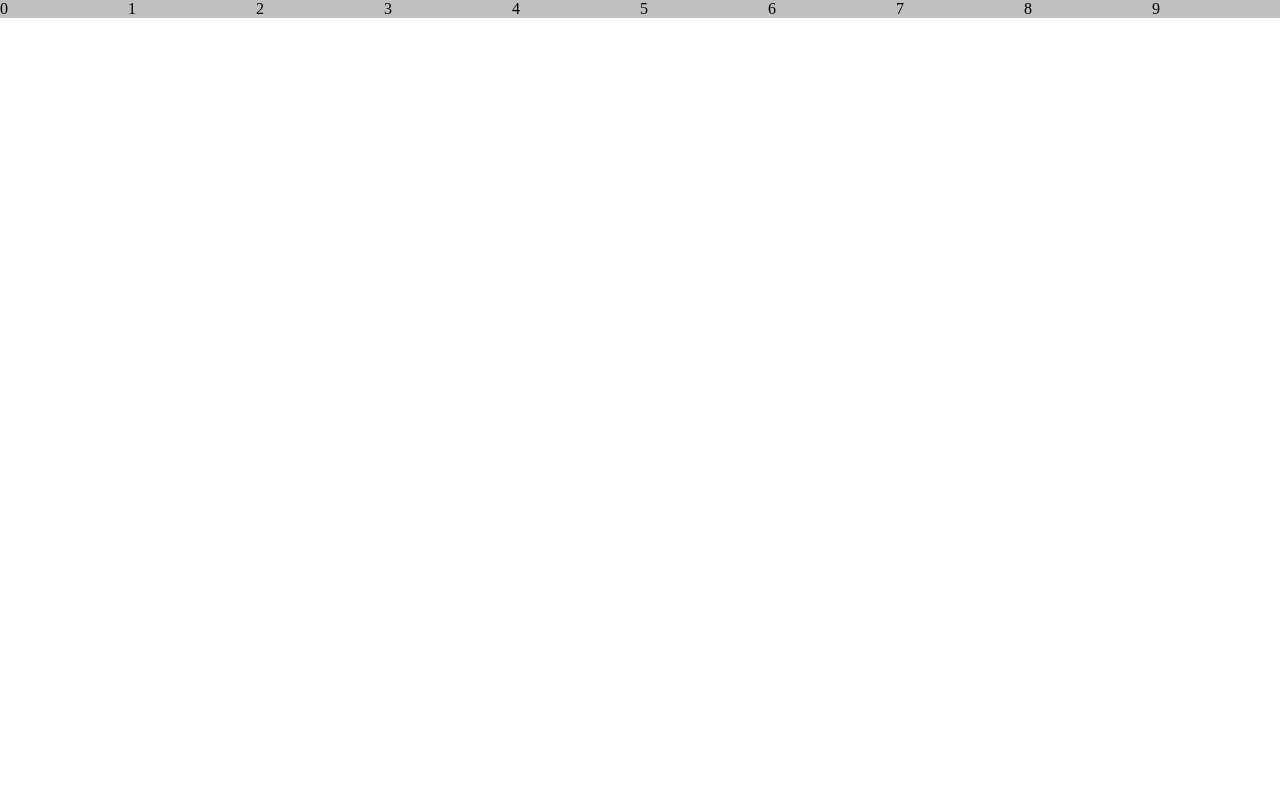
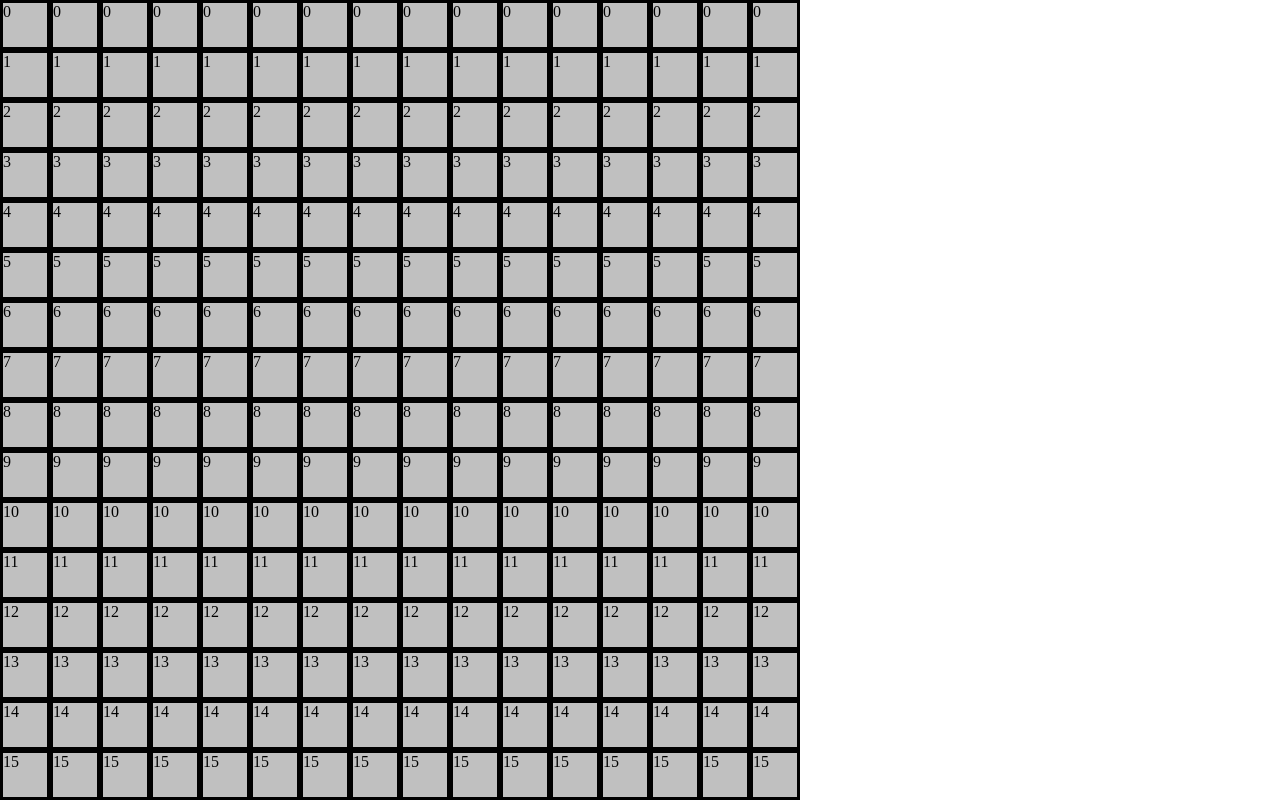
Before and after one commit to ryanpereda/etch-a-sketch, a plain HTML site: page index.html in a window 1280 px wide. Drawn offline with Linux system fonts and the light colour scheme.

Commit message:
basic grid setup to make sure it's working

```diff
--- a/js.js
+++ b/js.js
@@ -1,13 +1,13 @@
 let container = document.querySelector(".container")
 
+for (let i = 0; i < 16; i++) {
     let divRow = document.createElement("div")
     divRow.className = "divrow"
-
-for (let i = 0; i < 10; i++) {
+    for (let j = 0; j < 16; j++) {
         let divSquare = document.createElement("div")
         divSquare.className = "divsquare"
         divSquare.textContent = i
         divRow.appendChild(divSquare)
     }
-
     container.appendChild(divRow)
+}
--- a/styles.css
+++ b/styles.css
@@ -4,15 +4,20 @@ body {
 }
 
 .container {
-
+    display: flex;
+    flex-direction: column;
+    height: 800px;
+    width: 800px;
 }
 
 .divrow {
+    flex: 100%;
     display: flex;
-
 }
 
 .divsquare {
-    flex: 1 1 10%;
+    flex: 1;
     background-color: silver;
+    border-style:solid;
+    border-color: black;
 }
```
Lines whose indentation alone changed are shown as unchanged.
